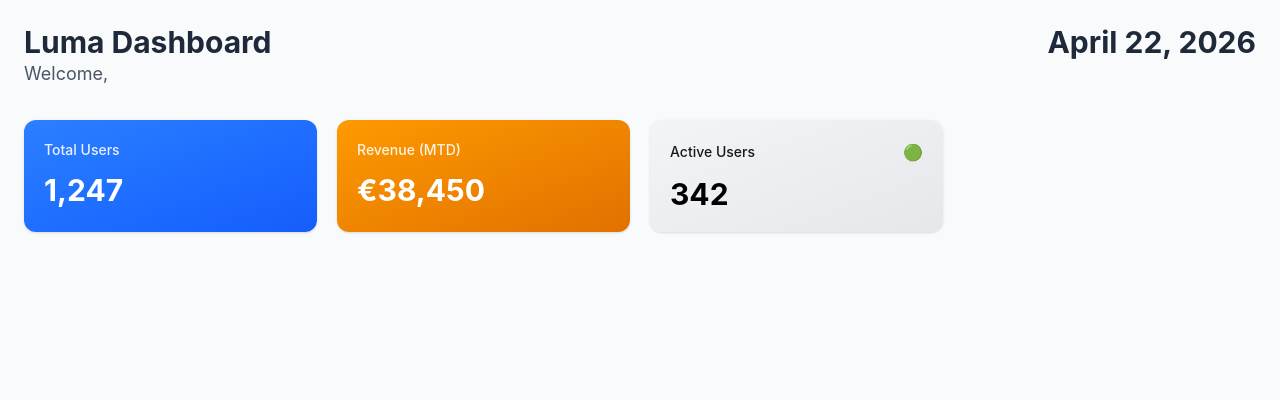
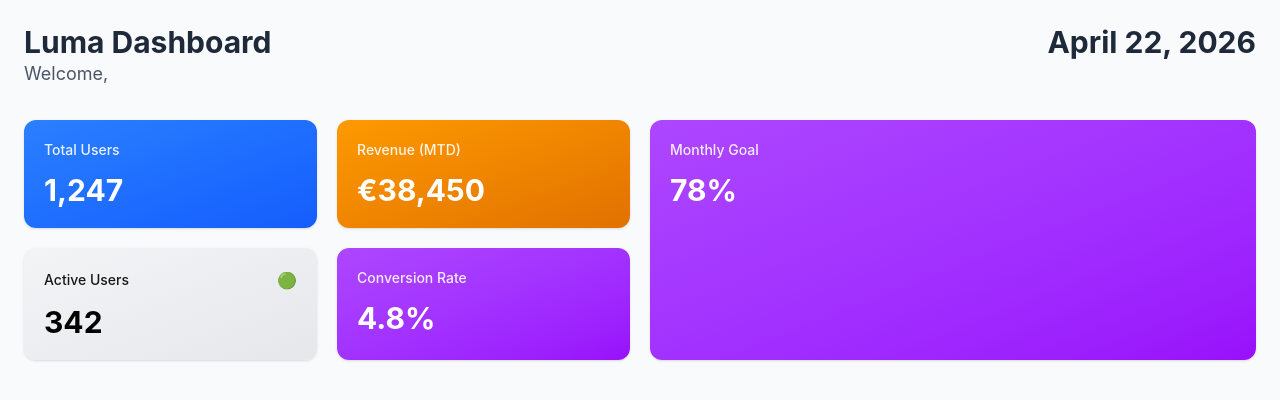
Before and after one commit to prolletto64/lumina-dash, a React (Vite) app: page / in a window 1280 px wide. Shown: the top 400 px of the page. Built offline with nearby package versions, Linux system fonts and the light colour scheme; no server answers.

Commit message:
big cards
Signed-off-by: prolletto64 <github@prolletto64.eu>

```diff
--- a/src/App.css
+++ b/src/App.css
@@ -60,3 +60,11 @@
     @apply p-5 rounded-xl shadow-sm text-white;
     @apply bg-linear-to-br from-amber-500 to-amber-600;
 }
+
+.stat-card-size-2 {
+    @apply lg:col-span-2 lg:row-span-2;
+}
+
+.stat-card-size-3 {
+    @apply lg:col-span-3 lg:row-span-3;
+}
--- a/src/components/StatsCard.tsx
+++ b/src/components/StatsCard.tsx
@@ -3,6 +3,7 @@ interface StatCardProps {
     value: string | number;
     icon?: string;
     color?: 'blue' | 'green' | 'purple' | 'amber';
+    size?: number;
 }
 
 const colorClasses = {
@@ -12,9 +13,9 @@ const colorClasses = {
     amber: 'stat-card-amber',
 };
 
-export function StatsCard({title, value, icon, color}: StatCardProps) {
+export function StatsCard({title, value, icon, color, size = 1}: StatCardProps) {
     return (
-        <div className={`stat-card ${color && colorClasses[color]}`}>
+        <div className={`stat-card ${color && colorClasses[color]} stat-card-size-${size}`}>
             <div className="stat-card-header">
                 <span>{title}</span>
                 {icon && (<span>{icon}</span>)}
--- /dev/null
+++ b/src/components/cards/ConversionRateCard.tsx
@@ -0,0 +1,5 @@
+import {StatsCard} from '../StatsCard';
+
+export function ConversionRateCard() {
+    return <StatsCard title="Conversion Rate" value="4.8%" color="purple"/>;
+}
--- /dev/null
+++ b/src/components/cards/MonthlyGoalCard.tsx
@@ -0,0 +1,12 @@
+import {StatsCard} from '../StatsCard';
+
+export function MonthlyGoalCard() {
+    return (
+        <StatsCard
+            title="Monthly Goal"
+            value="78%"
+            color="purple"
+            size={2}
+        />
+    );
+}
--- a/src/views/Home.tsx
+++ b/src/views/Home.tsx
@@ -1,6 +1,8 @@
 import {TotalUsersCard} from "../components/cards/TotalUserCard.tsx";
 import {RevenueCard} from "../components/cards/RevenueCard.tsx";
 import {ActiveUsersCard} from "../components/cards/ActiveUserCard.tsx";
+import {ConversionRateCard} from "../components/cards/ConversionRateCard.tsx";
+import {MonthlyGoalCard} from "../components/cards/MonthlyGoalCard.tsx";
 
 interface HomeProps {
     name: string;
@@ -25,7 +27,9 @@ export function Home({name}: HomeProps) {
             <div className="stats-grid">
                 <TotalUsersCard/>
                 <RevenueCard/>
+                <MonthlyGoalCard/>
                 <ActiveUsersCard/>
+                <ConversionRateCard/>
             </div>
         </>
     )
```
